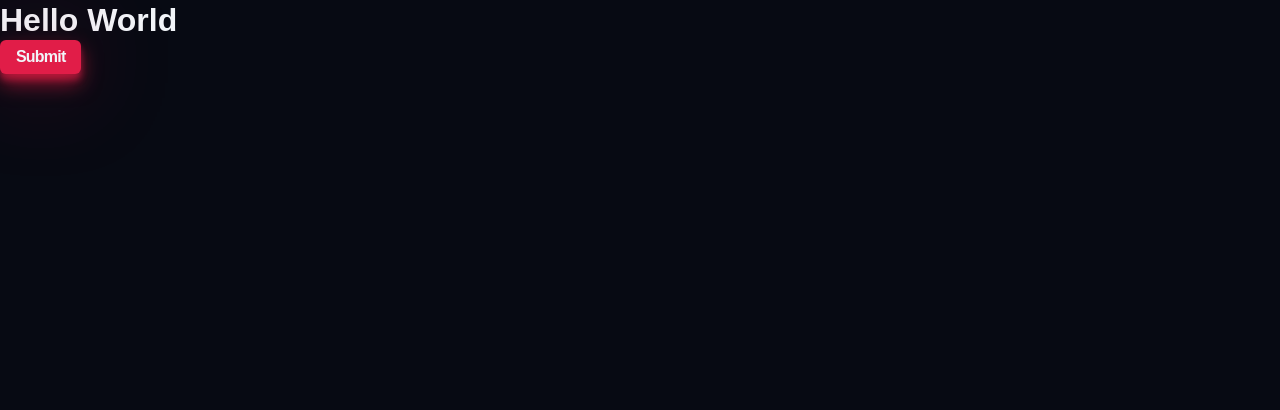
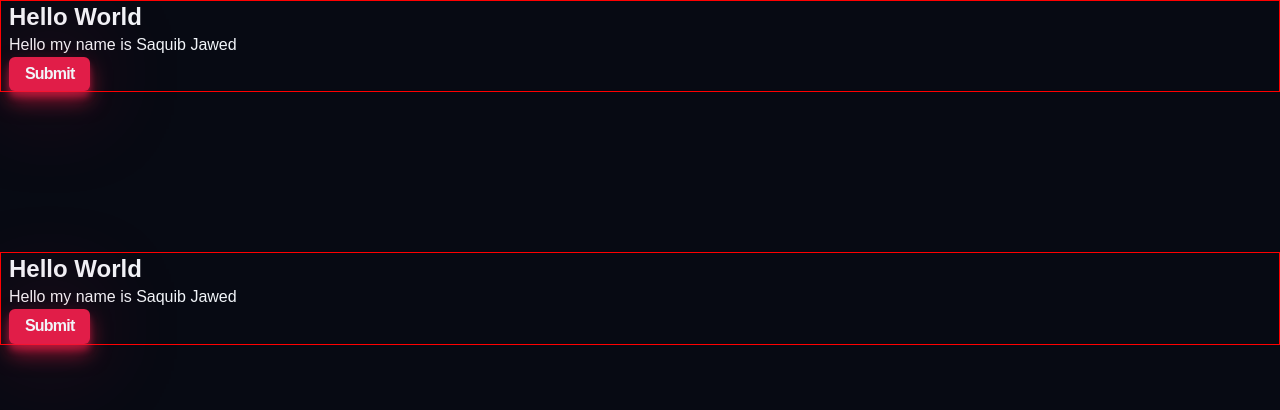
Before and after one commit to saquibjawedbit/personal-website, a website built with Vite: page index.html in a window 1280 px wide. Built offline with nearby package versions, Linux system fonts and the light colour scheme; a web font is replaced by a local one.

Commit message:
Added Responsive Container and font sizes

```diff
--- a/index.html
+++ b/index.html
@@ -8,9 +8,16 @@
     <title>Saquib Jawed</title>
   </head>
   <body>
-    <div id="app"></div>
-    <h1>Hello World</h1>
-    <button class ="btn">Submit</button>
+    <article class="container">
+      <h1>Hello World</h1>
+      <p>Hello my name is Saquib Jawed</p>
+      <button class ="btn">Submit</button>
+    </article>
+    <article class="container section">
+      <h1>Hello World</h1>
+      <p>Hello my name is Saquib Jawed</p>
+      <button class ="btn">Submit</button>
+    </article>
     <script type="module" src="./src/main.js"></script>
   </body>
 </html>
--- a/styles/style.css
+++ b/styles/style.css
@@ -6,6 +6,23 @@
     --clr-slate800: #1e293b;
     --clr-rose: #e11d48;
     --clr-indigo: #4f46e5;
+
+    /* sizes */
+    --size-xxs: 00.5rem;
+    --size-xs: 0.75rem;
+    --size-sm: 0.875rem;
+    --size-base: 1rem;
+    --size-lg: 1.125rem;
+    --size-xl: 1.25rem;
+    --size-2xl: 1.5rem;
+    --size-3xl: 1.875rem;
+    --size-4xl: 2.25rem;
+    --size-5xl: 3rem;
+    --size-6xl: 3.75rem;
+    --size-7xl: 4.5rem;
+    --size-8xl: 6rem;
+    --size-9xl: 8rem;
+    --size-10xl: 10rem;
 }
 
 * {
--- a/styles/utils.css
+++ b/styles/utils.css
@@ -1,3 +1,34 @@
+/* xs */
+/* @media (min-width: 475px) {
+
+}
+
+/* sm */
+/* @media (min-width: 640px) {
+
+} */
+
+/* md */
+/* @media (min-width: 768px) {
+
+} */
+
+/* lg */
+/* @media (min-width: 1024px) {
+
+} */
+
+/* xlg */
+/* @media (min-width: 1280px) {
+
+} */
+
+/* xlg-2 */
+/* @media (min-width: 1536px) {
+
+} */
+
+
 .btn {
     display: inline-block;
     font-weight: 600;
@@ -17,3 +48,62 @@
     box-shadow: 0px 14px 28px rgba(255, 29, 72, 0.25),
     0 10px 10px rgba(225,29,72,0.22), 0 0 120px -10px var(--clr-rose);
 }
+
+.container {
+    width: 100%;
+    margin-left: auto;
+    margin-right: auto;
+    padding-left: 0.5rem;
+    padding-right: 0.5rem;
+    border: 1px solid red;
+}
+
+.section {
+    margin-top: 5rem;
+}
+
+/* xs */
+@media (min-width: 475px) {
+    .container {
+        max-width: 475px;
+    }
+}
+
+/* sm */
+@media (min-width: 640px) {
+    .container {
+        max-width: 640px;
+    }
+}
+
+/* md */
+@media (min-width: 768px) {
+    .container {
+        max-width: 768px;
+    }
+}
+
+/* lg */
+@media (min-width: 1024px) {
+    .container {
+        max-width: 1024px;
+    }
+
+    .section {
+        margin-top: 10rem;
+    }
+}
+
+/* xl */
+@media (min-width: 1280px) {
+    .container {
+        max-width: 1280px;
+    }
+}
+
+/* 2xl */
+@media (min-width: 1536px) {
+    .container {
+        max-width: 1536px;
+    }
+}
```
